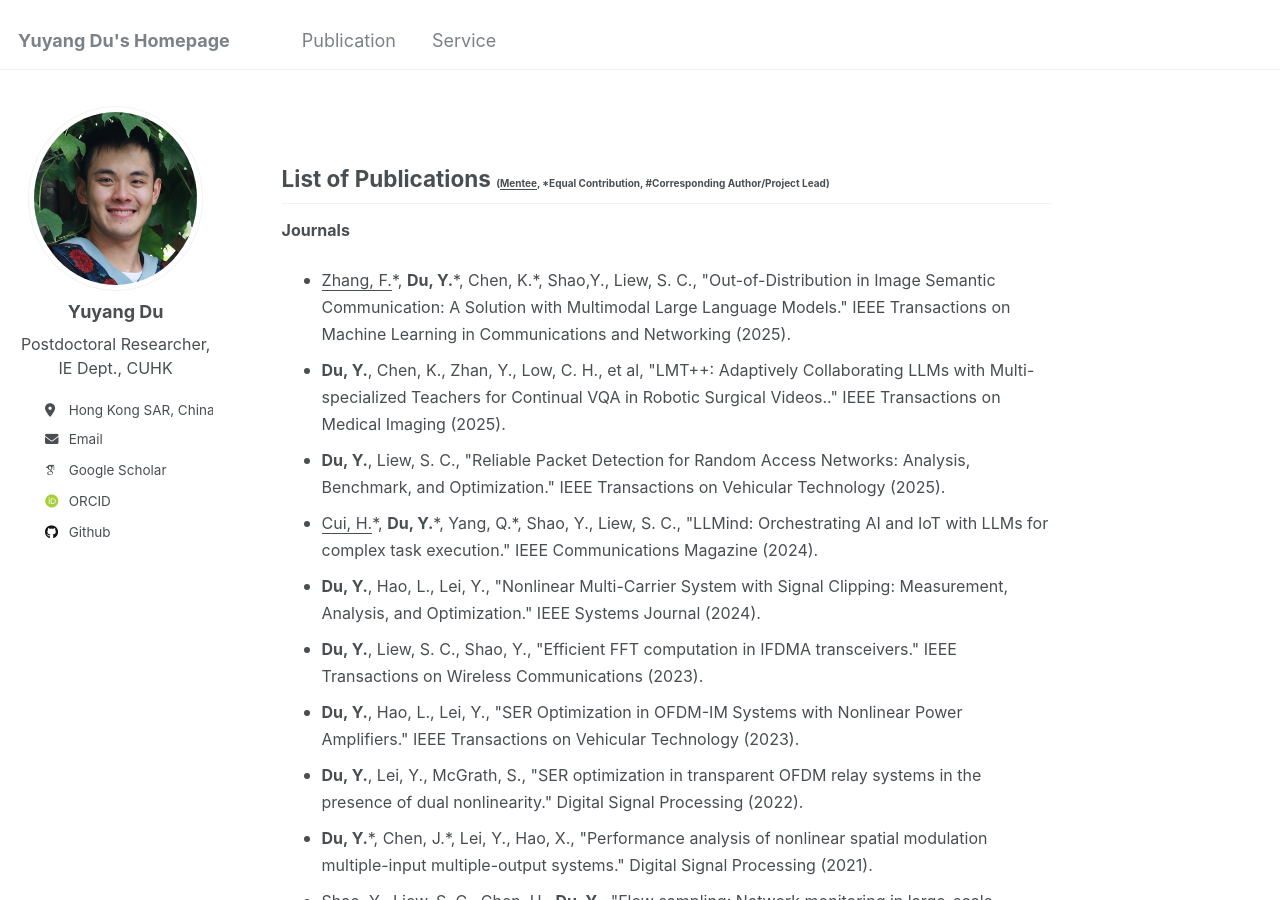
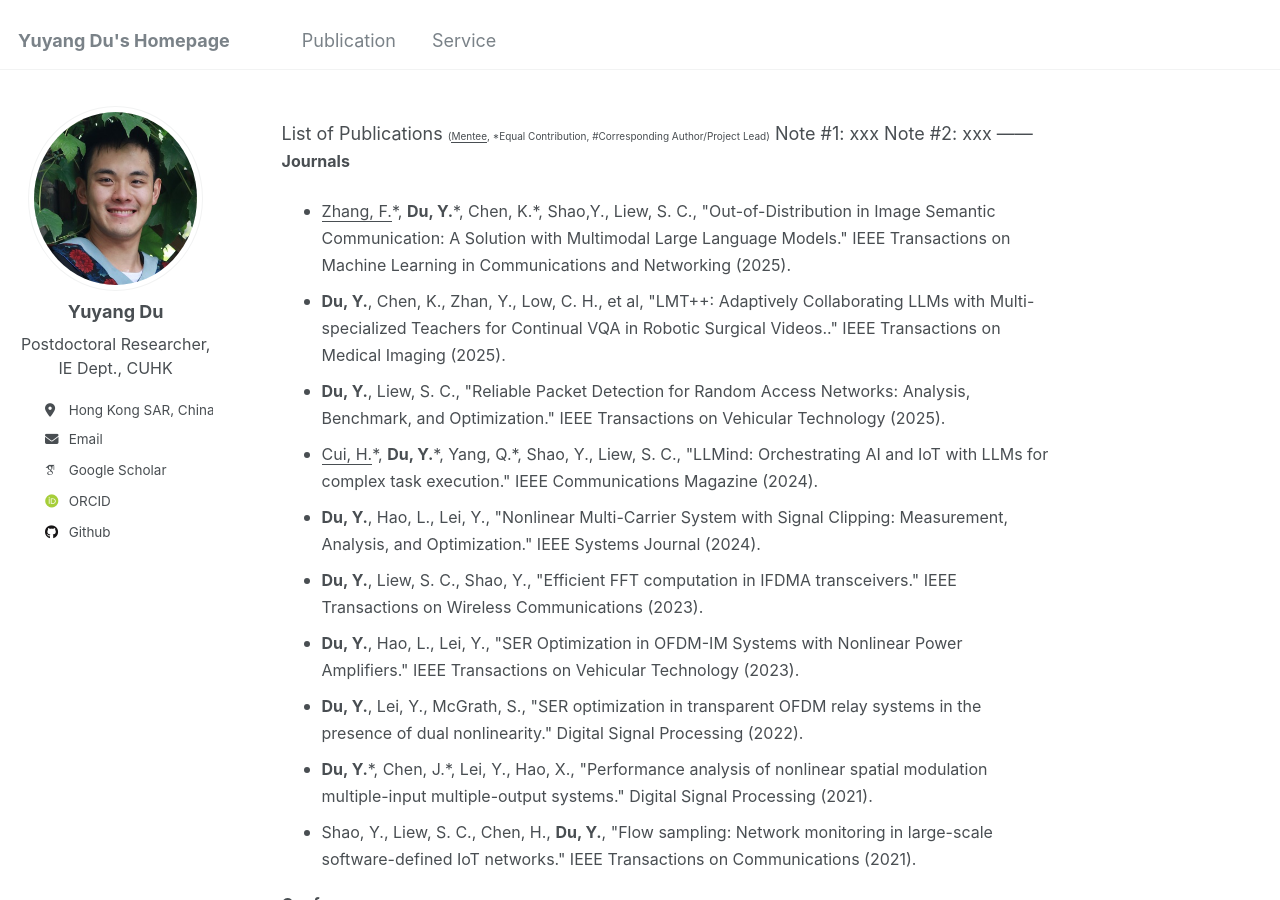
Before and after one commit to yuyangdu01/yuyangdu01.github.io, a Jekyll site: the page built from _pages/markdown.md, in a window 1280 px wide and 900 px high. Built offline with Jekyll 4.4.1, drawn with Linux system fonts in a browser that asks for light colours; some web fonts are replaced.

Commit message:
Update markdown.md

```diff
--- a/_pages/markdown.md
+++ b/_pages/markdown.md
@@ -7,6 +7,8 @@ redirect_from:
   - /markdown.html
 ---
 List of Publications <font size=3></font><font size=1>(<u>Mentee</u>, *Equal Contribution, #Corresponding Author/Project Lead)</font>
+Note #1: xxx
+Note #2: xxx
 ------
 **<font size=3>Journals</font>** <br>
 * <font size=3><u>Zhang, F.</u>*, <b>Du, Y.</b>*, Chen, K.*, Shao,Y., Liew, S. C., "Out-of-Distribution in Image Semantic Communication: A Solution with Multimodal Large Language Models." IEEE Transactions on Machine Learning in Communications and Networking (2025).</font>
```
